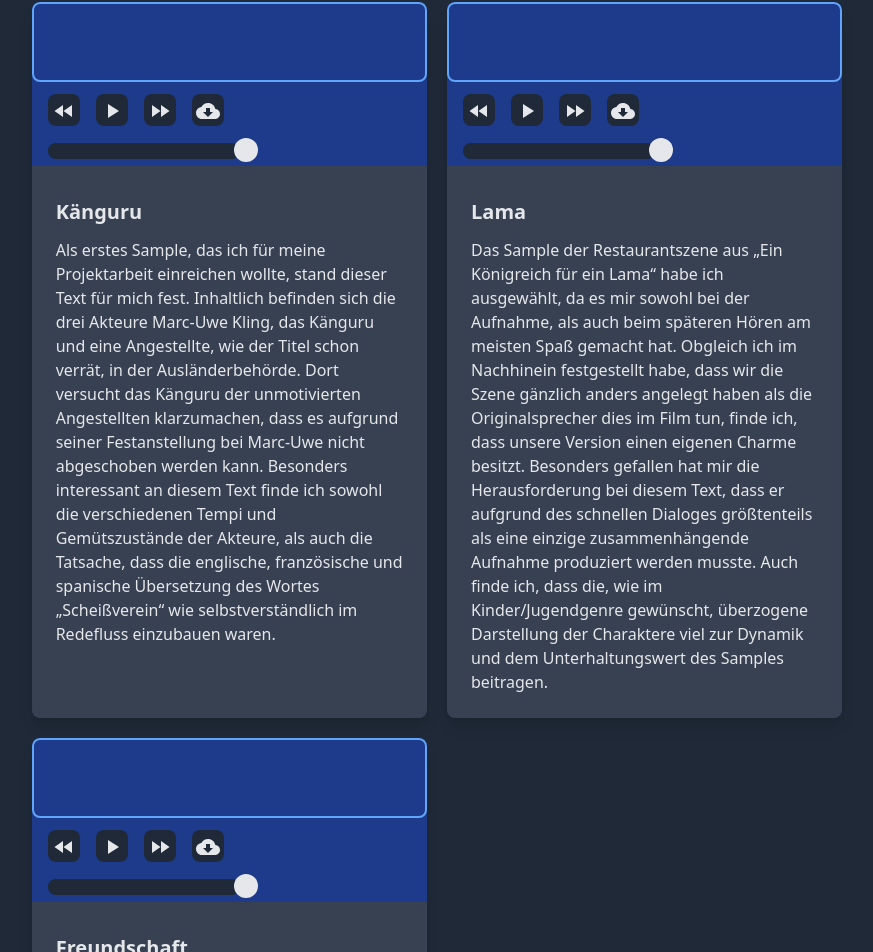
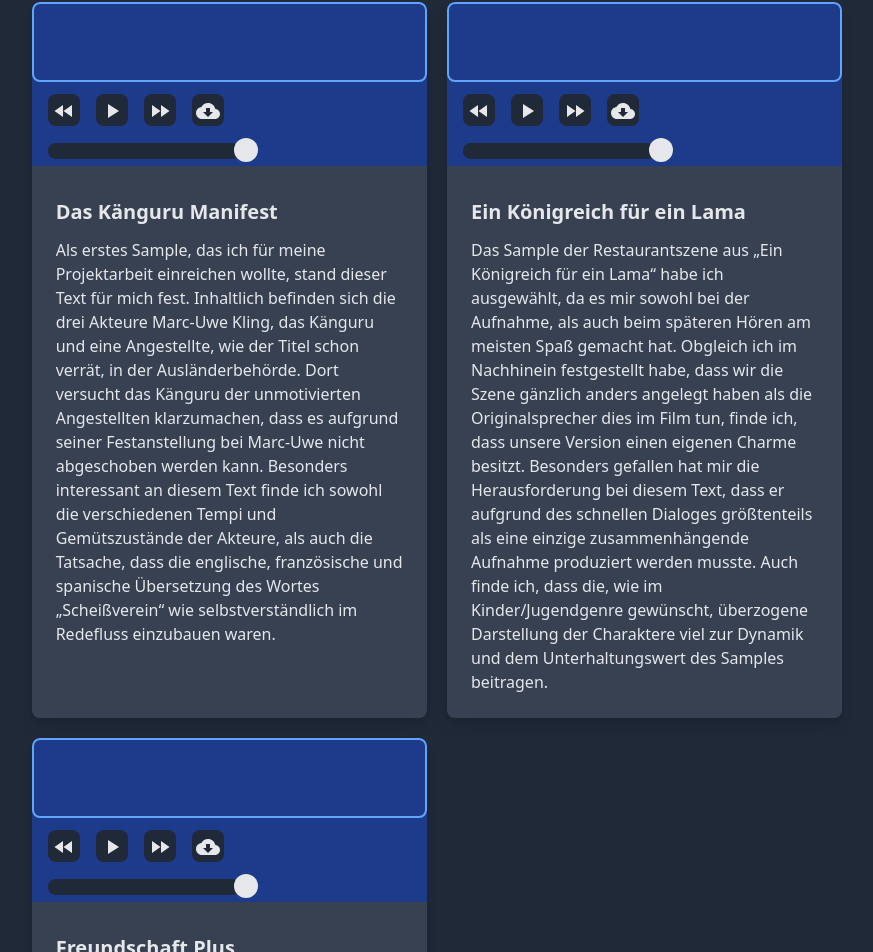
Before and after one commit to CHollatz/kruegerDe, a React (Create React App) app: page / in a window 1280 px wide. Shown: the part 2939-3891 px from the top of the page, without its empty margins (203-1076 px from the left). Built offline with nearby package versions, Linux system fonts and the light colour scheme.

Commit message:
update header

```diff
--- a/src/components/Downloads.tsx
+++ b/src/components/Downloads.tsx
@@ -6,7 +6,7 @@
 
 const posts = [
     {
-        title: 'Känguru',
+        title: 'Das Känguru Manifest',
         description:
             `Als erstes Sample, das ich für meine Projektarbeit einreichen wollte, stand dieser Text für mich fest.
 Inhaltlich befinden sich die drei Akteure Marc-Uwe Kling, das Känguru und eine Angestellte, wie der Titel schon verrät, in der Ausländerbehörde. Dort versucht das Känguru der unmotivierten Angestellten klarzumachen, dass es aufgrund seiner Festanstellung bei Marc-Uwe nicht abgeschoben werden kann. Besonders interessant an diesem Text finde ich sowohl die verschiedenen Tempi und Gemütszustände der Akteure, als auch die Tatsache, dass die englische, französische und spanische Übersetzung des Wortes „Scheißverein“ wie selbstverständlich im Redefluss einzubauen waren.
@@ -14,7 +14,7 @@
         audioSrc: kanguru
     },
     {
-        title: 'Lama',
+        title: 'Ein Königreich für ein Lama',
         description:
             `Das Sample der Restaurantszene aus „Ein Königreich für ein Lama“ habe ich ausgewählt, da es mir sowohl bei der Aufnahme, als auch beim späteren Hören am meisten Spaß gemacht hat.
 Obgleich ich im Nachhinein festgestellt habe, dass wir die Szene gänzlich anders angelegt haben als die Originalsprecher dies im Film tun, finde ich, dass unsere Version einen eigenen Charme besitzt.
@@ -25,7 +25,7 @@
 
     },
     {
-        title: 'Freundschaft',
+        title: 'Freundschaft Plus',
         description:
             `Die Entscheidung, welches mein drittes und letztes Sample werden sollte, fiel mir nicht leicht. Einerseits wollte ich, da die ersten beiden Hörproben beide einen eher lustigen Charakter haben, nicht noch einen Text nehmen, der in diese Richtung geht, andererseits halte ich dies für meine Stärke.
 Ich habe mich letztendlich für die Krankenhausszene aus „Freundschaft Plus“ entschieden.
```
